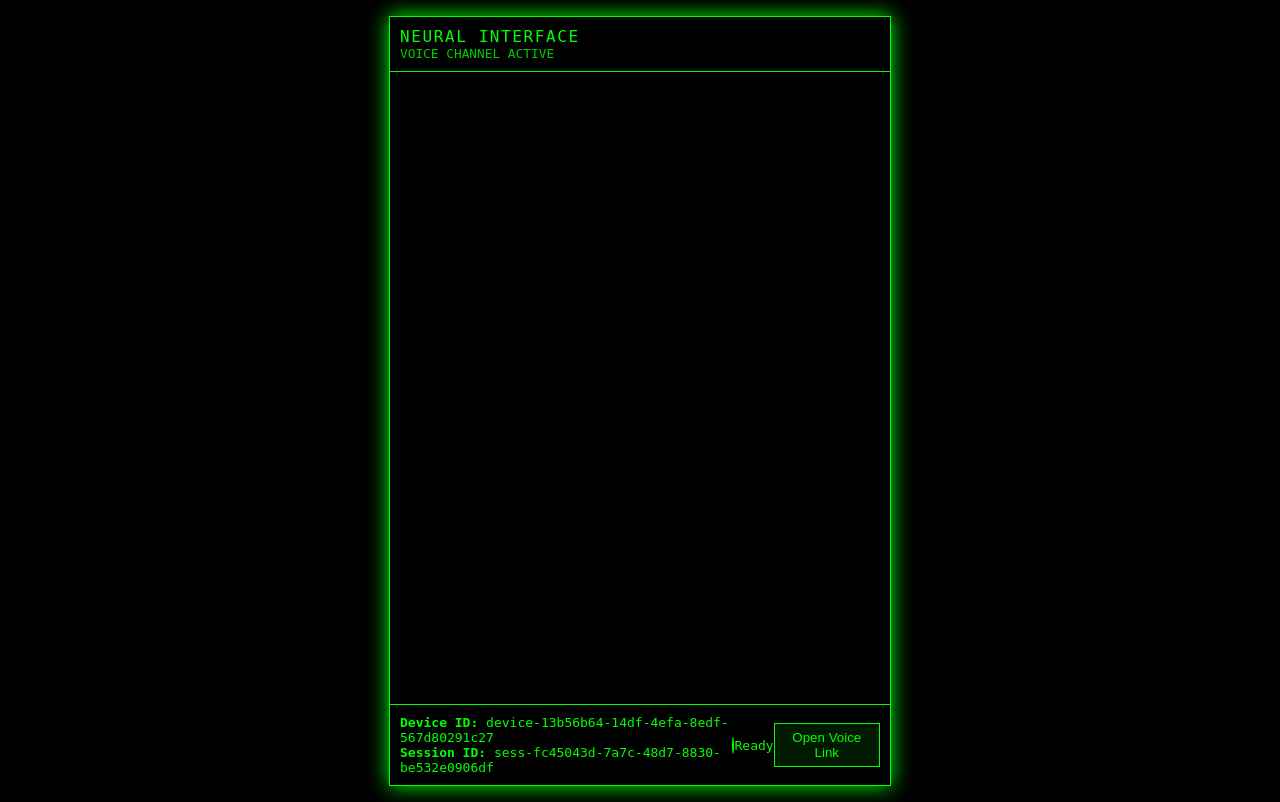
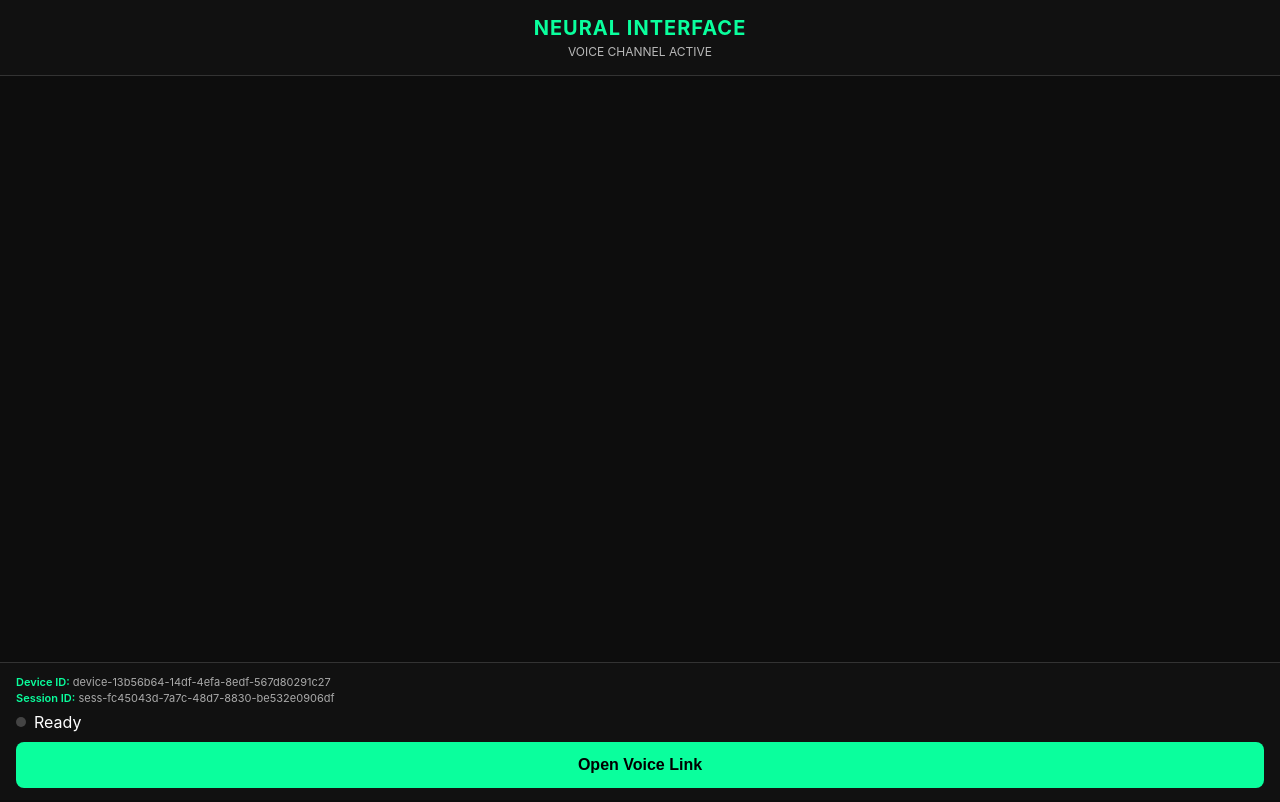
Before and after one commit to wbernardo-star/listen_client, a Flask app: page / in a window 1280 px wide. Run offline with Flask 3, Linux system fonts and the light colour scheme; parts of the project's set-up code (start-up, migrations or seed data) failed here and were passed over.

Commit message:
Update styles.css

```diff
--- a/static/styles.css
+++ b/static/styles.css
@@ -1 +1,219 @@
-body{background:#000;font-family:monospace;margin:0;color:#0f0;}.va-shell{max-width:500px;margin:16px auto;border:1px solid #0f0;box-shadow:0 0 20px #0f0;display:flex;flex-direction:column;height:calc(100vh - 32px);} .va-header{padding:10px;border-bottom:1px solid #0f0;} .va-title{font-size:1rem;letter-spacing:0.1em;color:#0f0;} .va-subtitle{font-size:0.8rem;color:#0f0;opacity:0.8;} .va-main{flex:1;overflow-y:auto;padding:10px;} .va-chat{display:flex;flex-direction:column;gap:8px;} .va-msg-row{display:flex;} .va-msg-row.user{justify-content:flex-end;} .va-bubble{border:1px solid #0f0;padding:6px 10px;max-width:80%;background:#000;} .va-bubble.user{background:#001a33;border-color:#3399ff;color:#66b3ff;} .va-bubble.assistant{background:#000;border-color:#00ff88;color:#00ff88;} .va-footer{padding:10px;border-top:1px solid #0f0;display:flex;justify-content:space-between;align-items:center;} .va-mic-btn{background:#001900;color:#0f0;border:1px solid #0f0;padding:6px 14px;cursor:pointer;} .va-mic-btn.listening{background:#004d00;box-shadow:0 0 18px rgba(0,255,0,0.7);} .va-dot{width:10px;height:10px;border-radius:50%;border:1px solid #0f0;transition:background .2s,box-shadow .2s;} .va-dot-idle{background:#000;} .va-dot-listening{background:#00ff00;box-shadow:0 0 8px rgba(0,255,0,0.8);} .va-dot-processing{background:#ccff00;box-shadow:0 0 8px rgba(204,255,0,0.8);} .va-dot-speaking{background:#0099ff;box-shadow:0 0 8px rgba(0,153,255,0.8);}
+/* ============================================================
+   GLOBAL LAYOUT
+   ============================================================ */
+
+html, body {
+  margin: 0;
+  padding: 0;
+  background: #0d0d0d;
+  font-family: "Inter", sans-serif;
+  color: #ffffff;
+  height: 100%;
+}
+
+.va-shell {
+  display: flex;
+  flex-direction: column;
+  height: 100vh;
+}
+
+/* ============================================================
+   HEADER
+   ============================================================ */
+
+.va-header {
+  padding: 16px;
+  text-align: center;
+  background: #111;
+  border-bottom: 1px solid #333;
+}
+
+.va-title {
+  font-size: 20px;
+  font-weight: bold;
+  letter-spacing: 1px;
+  margin-bottom: 4px;
+  color: #0aff9d;
+}
+
+.va-subtitle {
+  font-size: 12px;
+  opacity: 0.7;
+}
+
+/* ============================================================
+   MAIN CHAT AREA
+   ============================================================ */
+
+.va-main {
+  flex: 1;
+  overflow: hidden;
+}
+
+.va-chat {
+  height: 100%;
+  overflow-y: auto;
+  padding: 16px;
+}
+
+.va-msg {
+  margin-bottom: 12px;
+  padding: 10px 12px;
+  border-radius: 6px;
+  max-width: 80%;
+  line-height: 1.35;
+}
+
+.va-user {
+  background: #0aff9d20;
+  border: 1px solid #0aff9d80;
+  align-self: flex-end;
+  margin-left: auto;
+}
+
+.va-bot {
+  background: #1d1d1d;
+  border: 1px solid #333;
+  align-self: flex-start;
+}
+
+/* ============================================================
+   FOOTER
+   ============================================================ */
+
+.va-footer {
+  padding: 12px 16px;
+  background: #111;
+  border-top: 1px solid #333;
+}
+
+/* Status indicators */
+.va-status {
+  display: flex;
+  align-items: center;
+  margin-bottom: 10px;
+}
+
+.va-dot {
+  width: 10px;
+  height: 10px;
+  border-radius: 10px;
+  margin-right: 8px;
+}
+
+.va-dot-idle {
+  background: #444;
+}
+
+.va-dot-live {
+  background: #ff4040;
+  animation: blink 1.1s infinite;
+}
+
+.va-dot-busy {
+  background: #ffaa00;
+}
+
+.va-dot-error {
+  background: #ff0000;
+}
+
+@keyframes blink {
+  0% { opacity: 0.3; }
+  50% { opacity: 1; }
+  100% { opacity: 0.3; }
+}
+
+/* Mic Button */
+.va-mic-btn {
+  width: 100%;
+  background: #0aff9d;
+  color: #000;
+  padding: 14px;
+  font-size: 16px;
+  border: none;
+  border-radius: 8px;
+  font-weight: 600;
+  cursor: pointer;
+}
+
+.va-mic-btn.recording {
+  background: #ff4040;
+  color: #ffffff;
+}
+
+/* ============================================================
+   DEBUG PANEL (Device ID + Session ID)
+   ============================================================ */
+
+.va-debug-panel {
+  font-size: 11px;
+  color: #aaa;
+  margin-bottom: 6px;
+  line-height: 1.4;
+}
+
+.va-debug-panel strong {
+  color: #0aff9d;
+  font-weight: 600;
+}
+
+/* ============================================================
+   FLOW WARNING BANNER
+   ============================================================ */
+
+.va-flow-warning {
+  font-size: 12px;
+  color: #ffdd57;
+  margin-bottom: 8px;
+  padding: 4px 6px;
+  border-left: 3px solid #ffdd57;
+  background: rgba(255, 221, 87, 0.08);
+  border-radius: 4px;
+}
+
+/* ============================================================
+   TOAST NOTIFICATION
+   ============================================================ */
+
+.va-toast {
+  position: fixed;
+  left: 50%;
+  bottom: 22px;
+  transform: translateX(-50%);
+  background: rgba(0, 0, 0, 0.92);
+  color: #0aff9d;
+  padding: 10px 16px;
+  border-radius: 6px;
+  font-size: 13px;
+  z-index: 9999;
+  opacity: 0;
+  pointer-events: none;
+  transition: opacity 0.25s ease-out, transform 0.25s ease-out;
+}
+
+.va-toast.show {
+  opacity: 1;
+  transform: translateX(-50%) translateY(-4px);
+}
+
+/* ============================================================
+   SCROLLBAR STYLING
+   ============================================================ */
+
+.va-chat::-webkit-scrollbar {
+  width: 8px;
+}
+
+.va-chat::-webkit-scrollbar-track {
+  background: #111;
+}
+
+.va-chat::-webkit-scrollbar-thumb {
+  background: #444;
+  border-radius: 4px;
+}
+
+.va-chat::-webkit-scrollbar-thumb:hover {
+  background: #666;
+}
```
